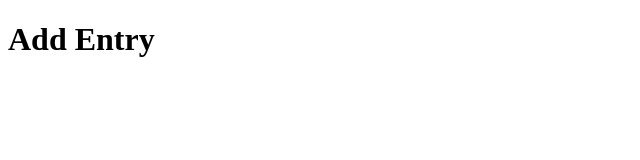
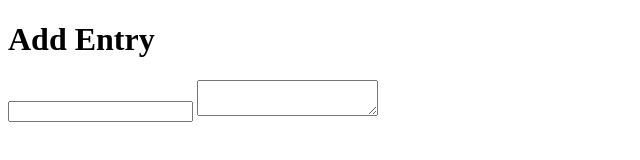
Before and after one commit to hft-stuttgart-ipr/hft-asgmt-html-x9DroiD9x, a website: page add-entry.html in a window 1280 px wide. Shown: the whole page, without its empty margins (0-640 px from the left). Drawn offline with Linux system fonts and the light colour scheme.

Commit message:
create Form in add-entry

```diff
--- a/add-entry.html
+++ b/add-entry.html
@@ -8,5 +8,10 @@
   <body>
 	  <h1>Add Entry</h1>
 
+	  <form>
+		  <input type="text">
+		  <textarea></textarea>
+	  </form>
+
   </body>
 </html>
```
Also changed, not shown: README.md.
